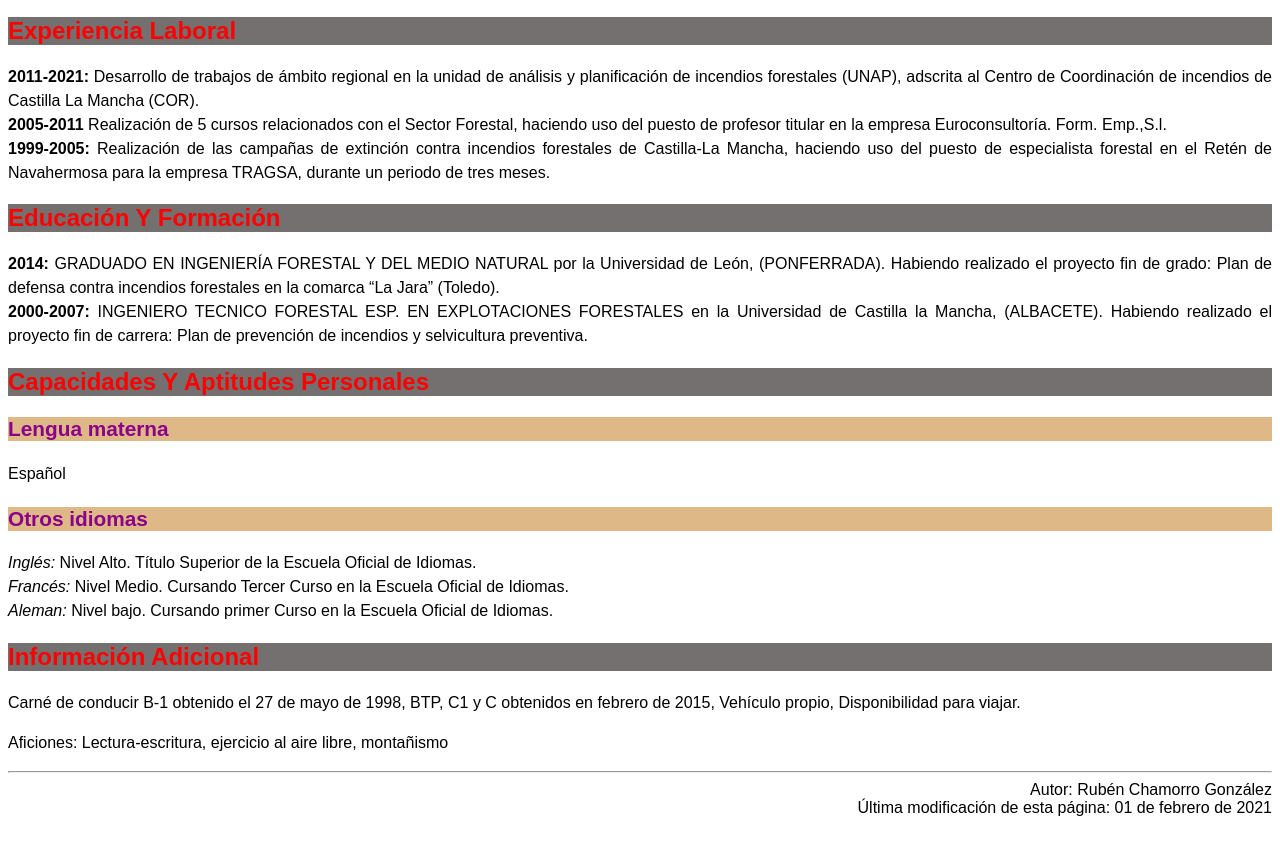
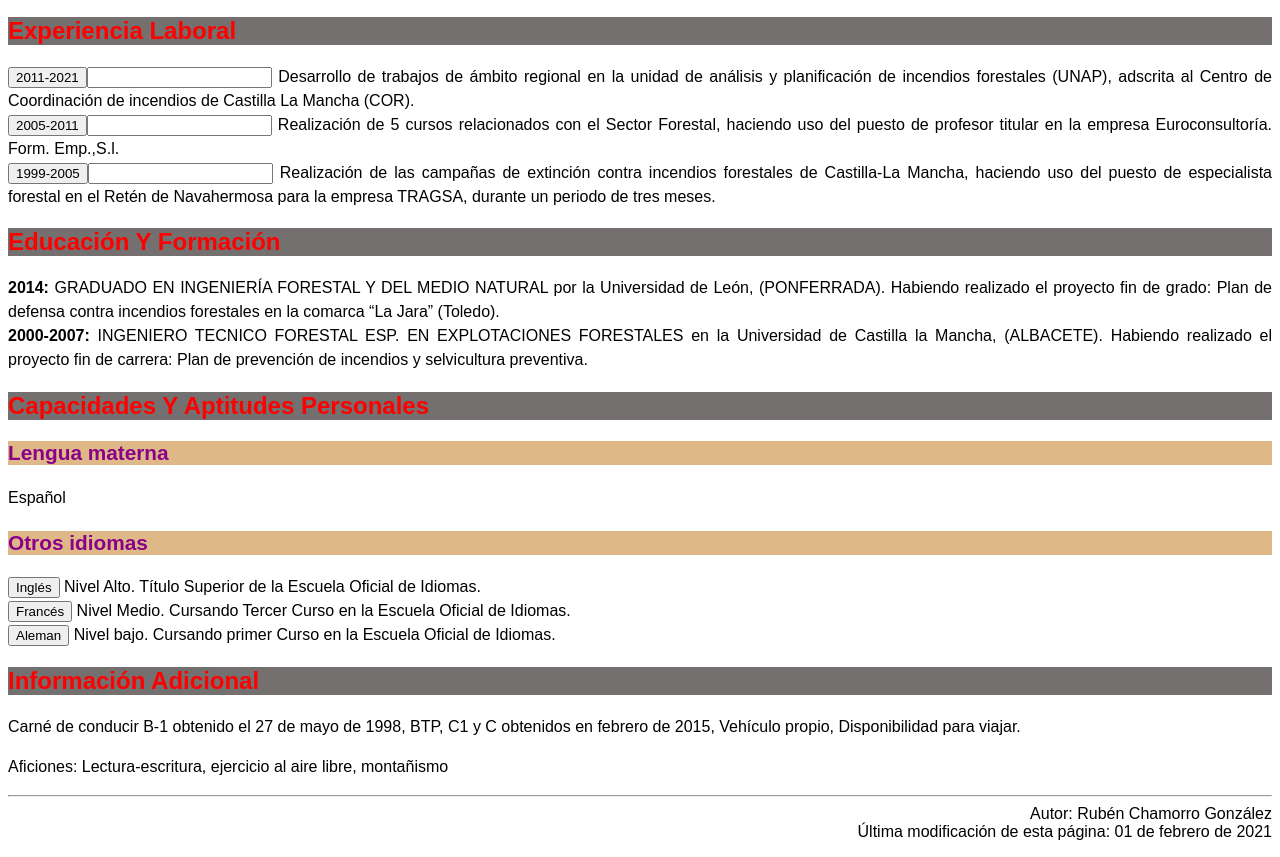
Before and after one commit to ruben2710/Ejercicio5curriculumvitae, a plain HTML site: page index.html in a window 1280 px wide. Shown: the part 343-1200 px from the top of the page. Before the commit the page ends 1176 px from the top, so only its background shows below. Drawn offline with Linux system fonts and the light colour scheme.

Commit message:
Ejercicio5curriculumvitae

```diff
--- a/index.html
+++ b/index.html
@@ -27,9 +27,9 @@
   <h2>Experiencia laboral</h2>
 
   <p>
-    <strong>2011-2021:</strong> Desarrollo de trabajos de ámbito regional en la unidad de análisis y planificación de incendios forestales (UNAP), adscrita al Centro de Coordinación de incendios de Castilla La Mancha (COR).  <br>
-    <strong>2005-2011</strong> Realización de 5 cursos relacionados con el Sector Forestal, haciendo uso del puesto de profesor titular en la empresa Euroconsultoría. Form. Emp.,S.l. <br>
-    <strong>1999-2005:</strong> Realización de las campañas de extinción contra incendios forestales de Castilla-La Mancha, haciendo uso del puesto de especialista forestal en el Retén de Navahermosa para la empresa TRAGSA, durante un periodo de tres meses.<br>
+    <strong><button class="text" onclick="cambiocolorblue()">2011-2021</button></strong><input for="button" type="text" class="hola"/> Desarrollo de trabajos de ámbito regional en la unidad de análisis y planificación de incendios forestales (UNAP), adscrita al Centro de Coordinación de incendios de Castilla La Mancha (COR).<br>
+    <strong><button class="text" onclick="cambiocoloryellow()">2005-2011</button></strong><input for="button" type="text" class="adios"/> Realización de 5 cursos relacionados con el Sector Forestal, haciendo uso del puesto de profesor titular en la empresa Euroconsultoría. Form. Emp.,S.l. <br>
+    <strong><button class="text" onclick="cambiocolorred()">1999-2005</button></strong><input for="button" type="text" class="hastaluego"/> Realización de las campañas de extinción contra incendios forestales de Castilla-La Mancha, haciendo uso del puesto de especialista forestal en el Retén de Navahermosa para la empresa TRAGSA, durante un periodo de tres meses.<br>
   </p>
 
   <h2>Educación y formación</h2>
@@ -48,9 +48,9 @@
   <h3>Otros idiomas</h3>
 
   <p>
-    <em>Inglés:</em> Nivel Alto. Título Superior de la Escuela Oficial de Idiomas.<br>
-    <em>Francés:</em> Nivel Medio. Cursando Tercer Curso en la Escuela Oficial de Idiomas.<br>
-    <em>Aleman:</em> Nivel bajo. Cursando primer Curso en la Escuela Oficial de Idiomas.<br>
+    <em><button class="eaea" onclick="idiomaingles()">Inglés</button></em> Nivel Alto. Título Superior de la Escuela Oficial de Idiomas.<br>
+    <em><button class="eaea" onclick="idiomafrances()">Francés</button></em> Nivel Medio. Cursando Tercer Curso en la Escuela Oficial de Idiomas.<br>
+    <em><button class="eaea" onclick="idiomaaleman()">Aleman</button></em> Nivel bajo. Cursando primer Curso en la Escuela Oficial de Idiomas.<br>
   </p>
 
   <h2>Información adicional</h2>
@@ -67,5 +67,6 @@
   </address>
 
   </p>
+  <script src="index.js"></script>
 </body>
 </html>
--- a/index.js
+++ b/index.js
@@ -0,0 +1,46 @@
+// Botones en la experiencia laboral, cambio de color.
+
+const experiencialaboral = document.querySelector(".hola");
+
+function cambiocolorblue() {
+    experiencialaboral.style.backgroundColor = 'blue';
+  };
+
+  function cambiocolorwhite() {
+    experiencialaboral.style.backgroundColor = 'white';
+  };
+
+const experiencialaboral1 = document.querySelector(".adios");
+
+function cambiocoloryellow() {
+    experiencialaboral1.style.backgroundColor = 'yellow';
+  };
+
+function cambiocolorwhite1() {
+    experiencialaboral1.style.backgroundColor = 'white';
+  };
+
+const experiencialaboral2 = document.querySelector(".hastaluego");
+
+function cambiocolorred() {
+    experiencialaboral2.style.backgroundColor = 'red';
+  };
+
+function cambiocolorwhite2() {
+    experiencialaboral2.style.backgroundColor = 'white';
+  };
+
+
+// Botones en los idiomas, alert de cada idioma.
+
+function idiomaingles() {
+    alert('Nivel Alto. Título Superior de la Escuela Oficial de Idiomas');
+  };
+
+function idiomafrances() {
+    alert('Nivel Medio. Cursando Tercer Curso en la Escuela Oficial de Idiomas');
+  };
+
+function idiomaaleman() {
+    alert('Nivel bajo. Cursando primer Curso en la Escuela Oficial de Idiomas');
+  };
```
